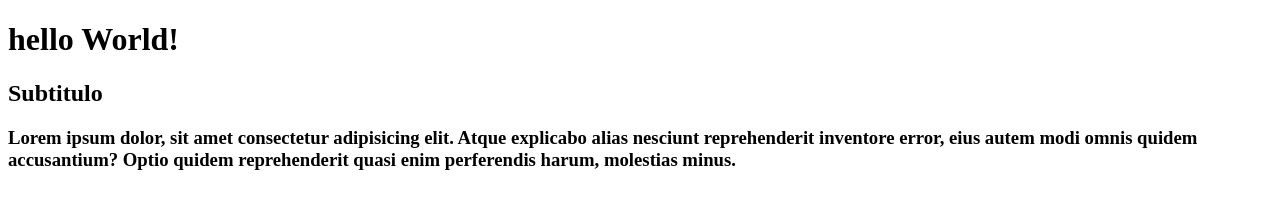
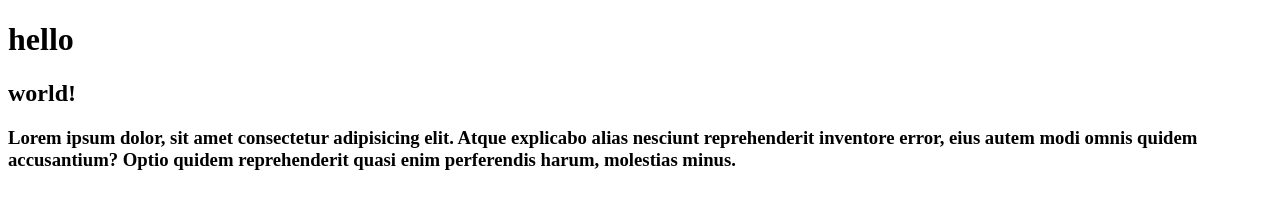
Before and after one commit to CarrilhoLoza/Aprendendo-git-e-github, a plain HTML site: page index.html in a window 1280 px wide. Drawn offline with Linux system fonts and the light colour scheme.

Commit message:
[Outro DEV] Commit de alterações para atualizar

```diff
--- a/index.html
+++ b/index.html
@@ -7,9 +7,9 @@
 </head>
 <body>
     <h1>
-        hello World!
+        hello
     </h1>
-    <h2>Subtitulo</h2>
+    <h2>world!</h2>
     <h3>
         Lorem ipsum dolor, sit amet consectetur adipisicing elit. Atque explicabo alias nesciunt reprehenderit inventore error, eius autem modi omnis quidem accusantium? Optio quidem reprehenderit quasi enim perferendis harum, molestias minus.
     </h3>
```
